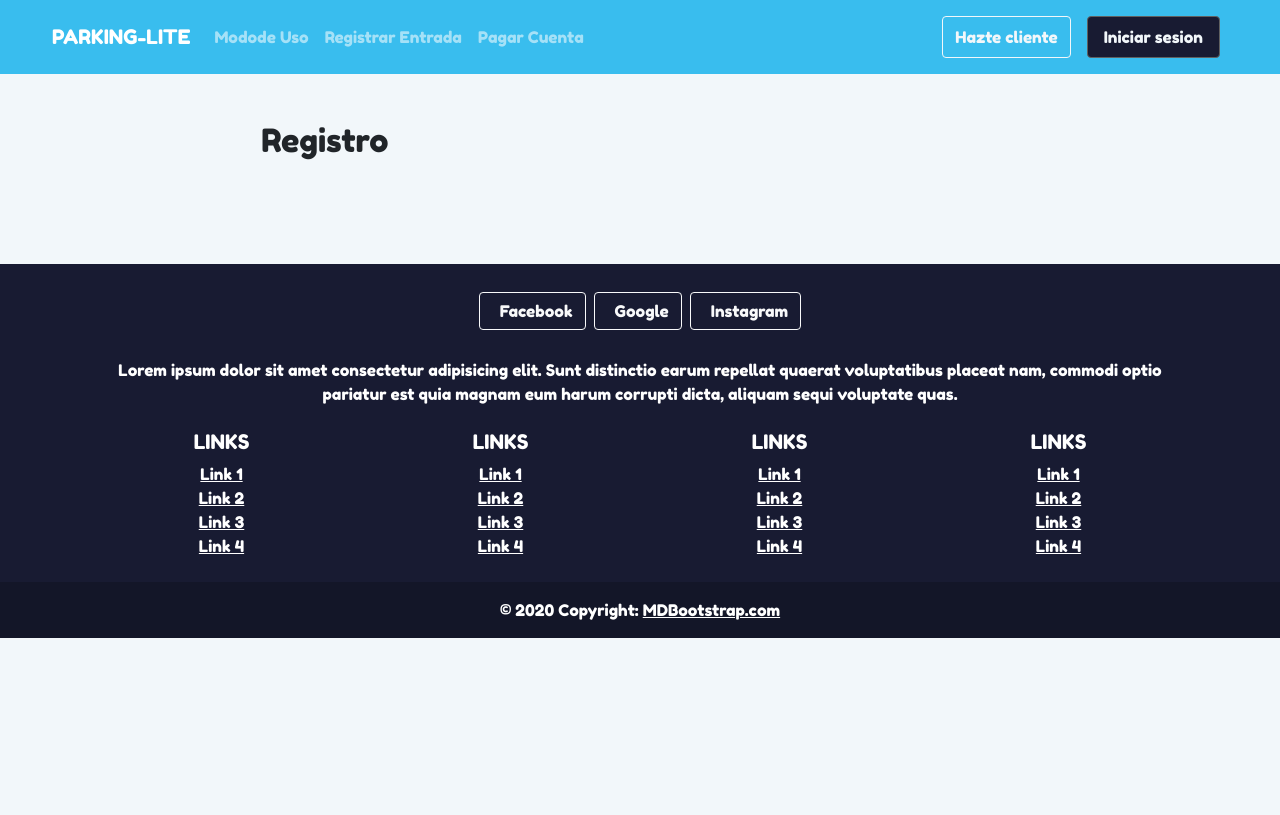
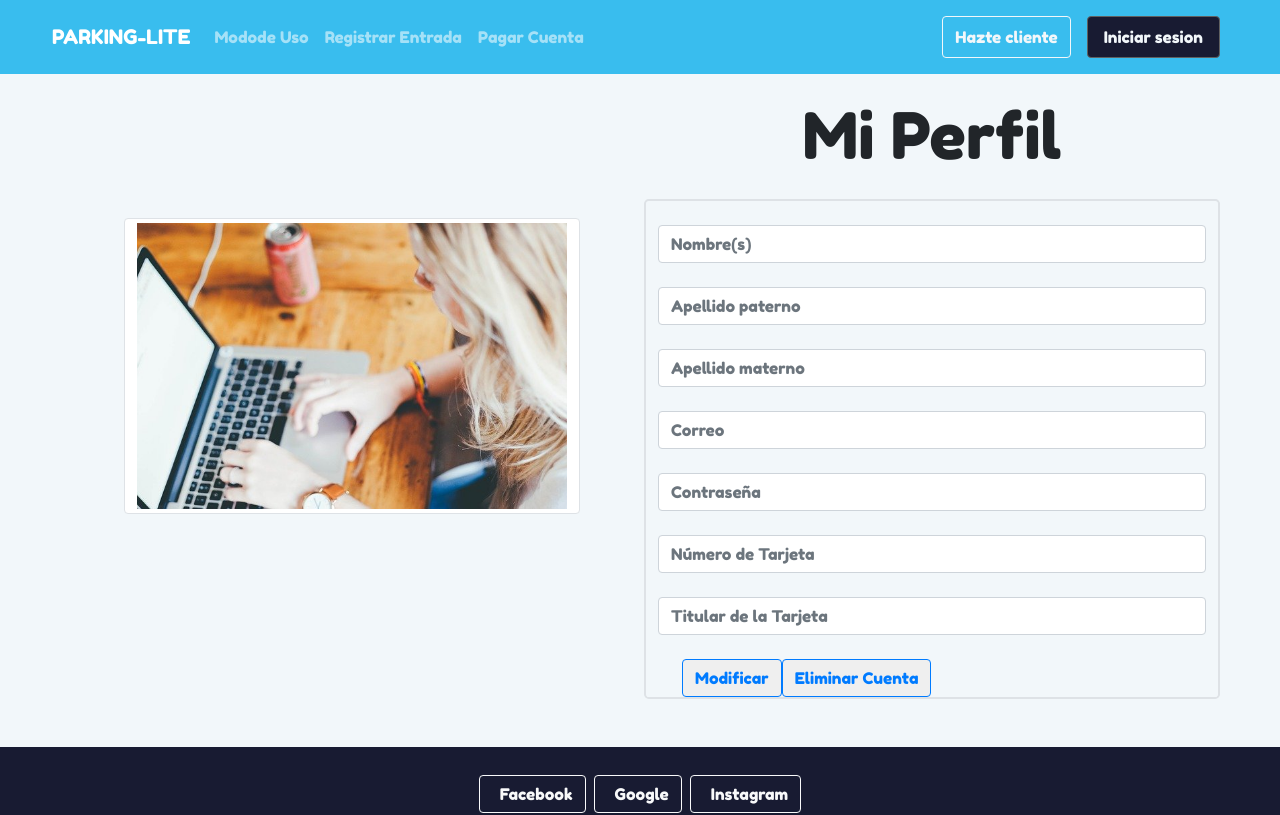
Before and after one commit to Marco-ing/parking-lite, an Angular app: page /editar-perfil in a window 1280 px wide. Shown: the top 815 px of the page. Built offline with nearby package versions, Linux system fonts and the light colour scheme.

Commit message:
EditarPerfilv1

```diff
--- a/src/app/componentes/editarperfil/editarperfil.component.html
+++ b/src/app/componentes/editarperfil/editarperfil.component.html
@@ -1,8 +1,88 @@
-<div class="container col-sm-8 p-5 mb-5 text-align-center">
-    <h2>Registro</h2>
-    <div class="container d-sm-flex">
-       <div class="col-6">
+<div class="container-fluid mt-4 mb-5">
+    <div class="row mx-5">
+        <div class="col-sm mt-5 mx-1">
+            <div class="row mb-5">
+                <p class="mb-4"></p>
+            </div>
+            <div class="row m-5">
+                <img src="assets/imagenes/perfil.jpg" alt="perfil" class="img-thumbnail">
+            </div>
 
-       </div>
-
+        </div>
+        <div class="col-sm mr-5">
+            <div class="row">
+                <h4 class="display-3 text-center mb-4">Mi Perfil</h4>
+            </div>
+            <div class="row border border-2 rounded-3 d-sm-flex">
+                <form (ngSubmit)="guardar()" autocomplete="off" [formGroup]="perfil">
+                    <div class="form-group">
+                        <label for="nombre"></label>
+                        <input formControlName="nombre" class="form-control" type="text" id="nombre" placeholder="Nombre(s)">
+                        <span   class="form-text text-danger"
+                                *ngIf="campoEsValido('nombre')"
+                                >Ingresa tu nombre
+                        </span>
+                    </div>
+                    <div class="form-group">
+                        <label for="apellido-paterno"></label>
+                        <input formControlName="apellidoPaterno" class="form-control" type="text" id="apellido-paterno"placeholder="Apellido paterno">
+                        <span   class="form-text text-danger"
+                                *ngIf="campoEsValido('apellidoPaterno')"
+                                >Ingresa tu apellido paterno
+                        </span>
+                    </div>
+                    <div class="form-group">
+                        <label for="apellido-materno"></label>
+                        <input formControlName="apellidoMaterno" class="form-control" type="text" id="apellido-materno"placeholder="Apellido materno">
+                        <span   class="form-text text-danger"
+                                *ngIf="campoEsValido('apellidoMaterno')"
+                                >Ingresa tu apellido materno
+                        </span>
+                    </div>
+                    <div class="form-group">
+                        <label for="correo"></label>
+                        <input formControlName="correo" class="form-control" type="email" id="correo"placeholder="Correo">
+                        <span   class="form-text text-danger"
+                                *ngIf="campoEsValido('correo')"
+                                >Ingrese un correo valido
+                        </span>
+                    </div>
+                    <div class="form-group">
+                        <label  for="password"></label>
+                        <input  formControlName="password" class="form-control" type="password" id="password" placeholder="Contraseña">
+                        <span   class="form-text text-danger"
+                                *ngIf="campoEsValido('password')"
+                                >Ingresa una contraseña válida (mínimo 6 caracteres)
+                        </span>
+                    </div>
+                    <!--NUMERO TARJETA-->
+                    <div class="form-group">
+                        <label  for="numeroTarjeta"></label>
+                        <input  formControlName="numeroTarjeta" class="form-control" type="text" id="numeroTarjeta" placeholder="Número de Tarjeta">
+                        <span   class="form-text text-danger"
+                                *ngIf="campoEsValido('numeroTarjeta')"
+                                >Ingresa una tarjeta valida
+                        </span>
+                    </div>
+                    <!--TITULAR TARJETA-->
+                    <div class="form-group">
+                        <label  for="titularTarjeta"></label>
+                        <input  formControlName="titularTarjeta" class="form-control" type="text" id="titularTarjeta" placeholder="Titular de la Tarjeta">
+                        <span   class="form-text text-danger"
+                                *ngIf="campoEsValido('titularTarjeta')"
+                                >Ingresa el titular de la tarjeta
+                        </span>
+                    </div>
+                    <div class="container d-flex">
+                        <div>
+                            <button  class="btn_registrarse mt-4" type="submit">Modificar</button>
+                        </div>
+                        <div>
+                            <button  class=" mt-4" type="submit">Eliminar Cuenta</button>
+                        </div>
+                    </div>
+                </form>
+            </div>
+        </div>
     </div>
+</div>
```
